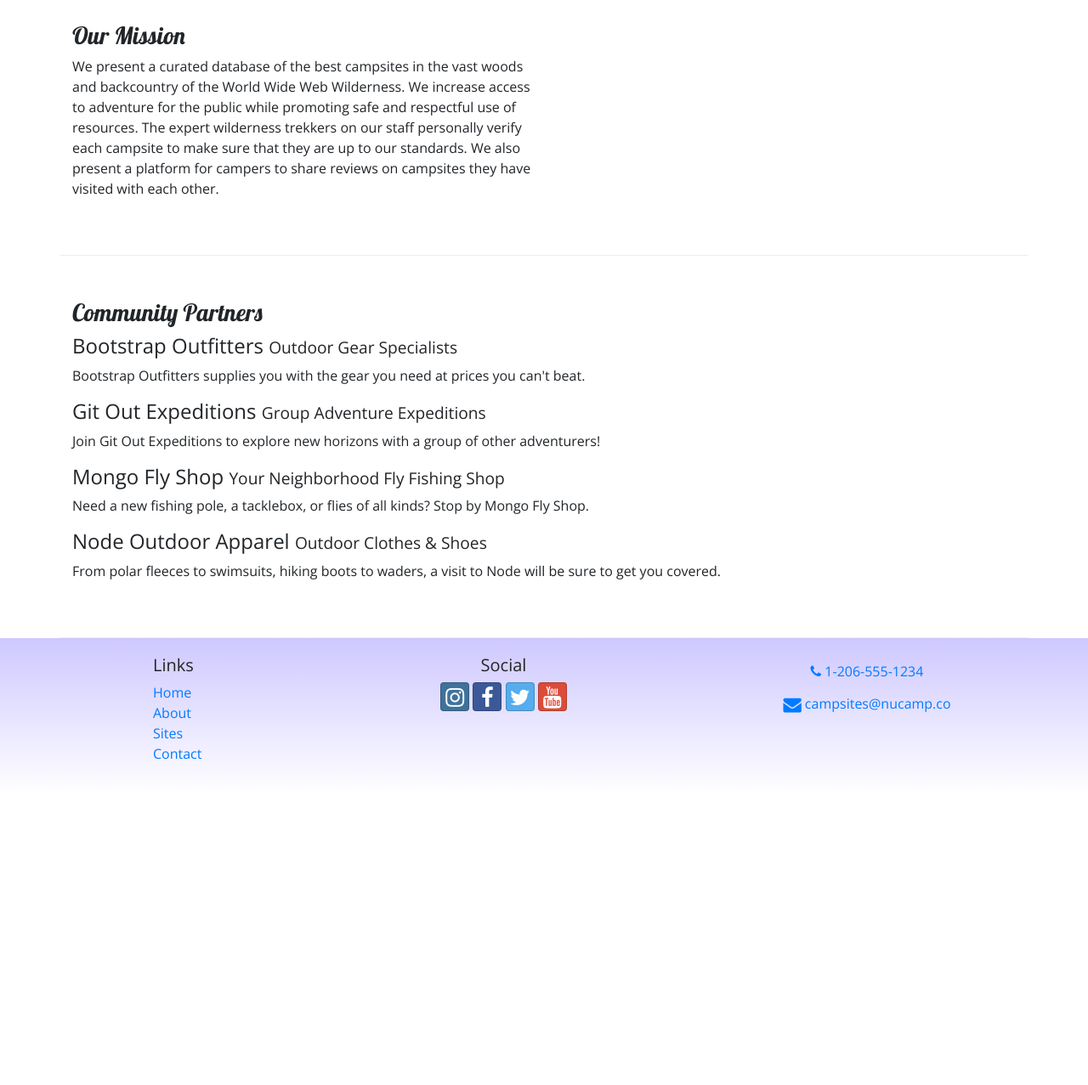
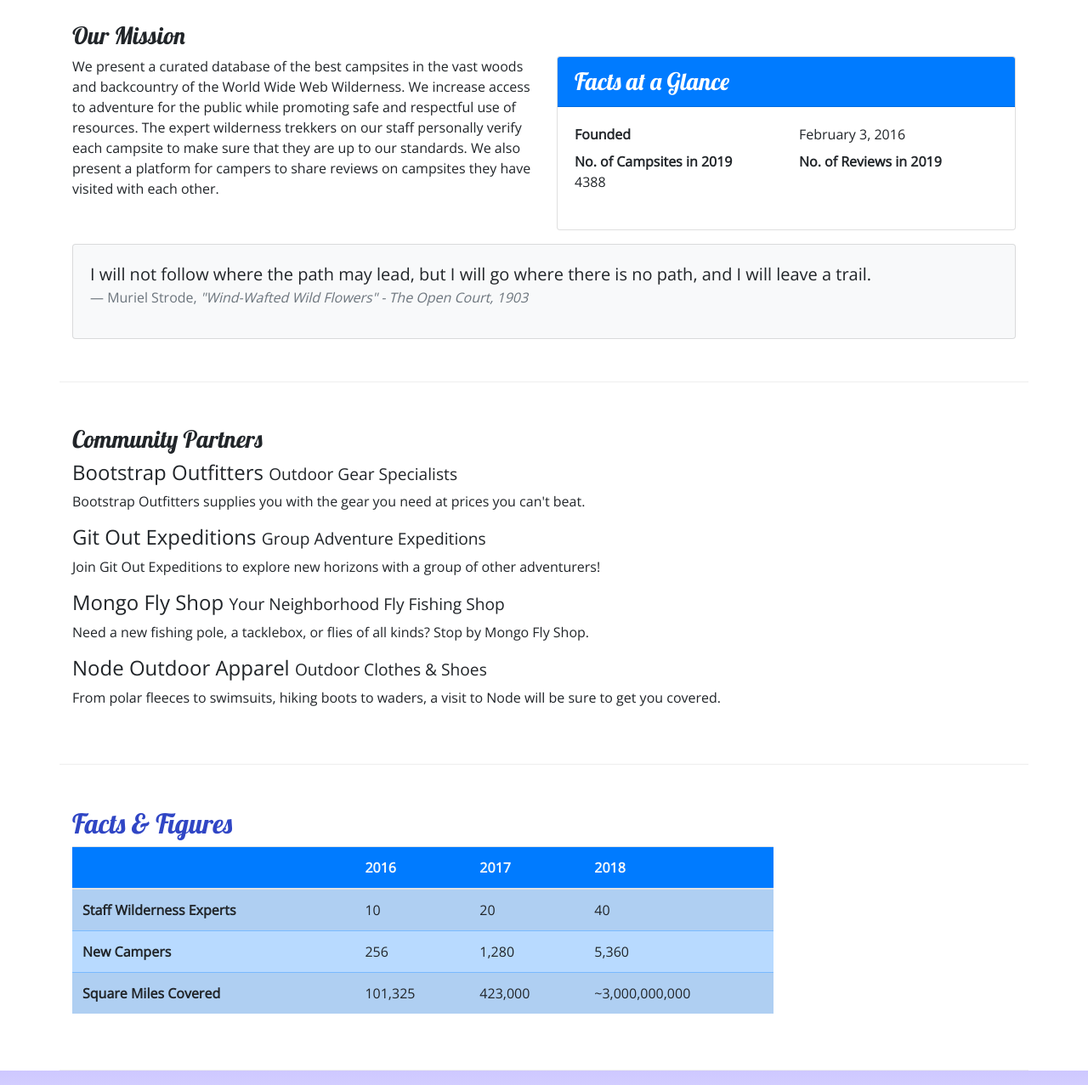
Before and after one commit to kweisse1/nucampsite, a website: page aboutus.html in a window 1280 px wide. Shown: the part 480-1757 px from the top of the page at 85% size. Before the commit the page ends 1415 px from the top, so only its background shows below. Drawn offline with nearby package versions, Linux system fonts and the light colour scheme.

Commit message:
tables and cards, table-responsive not working

```diff
--- a/aboutus.html
+++ b/aboutus.html
@@ -46,7 +46,7 @@
                     </ul>
                 </div>
         </div>
-        </nav>
+    </nav>
 
     <div class="container">
         <!-- About Us -->
@@ -69,6 +69,32 @@
             <div class="col-12 col-sm-6">
                 <p>We present a curated database of the best campsites in the vast woods and backcountry of the World Wide Web Wilderness. We increase access to adventure for the public while promoting safe and respectful use of resources. The expert wilderness trekkers on our staff personally verify each campsite to make sure that they are up to our standards. We also present a platform for campers to share reviews on campsites they have visited with each other.</p>
             </div>
+            <div class="col-sm-6">
+                <div class="card">
+                    <h3 class="card-header bg-primary text-white">Facts at a Glance</h3>
+                    <div class="card-body">
+                        <dl class="row">
+                            <dt class="col-6">Founded</dt>
+                            <dd class="col-6">February 3, 2016</dd>
+                            <dt class="col-6">No. of Campsites in 2019</dt>
+                            <dt class="col-6">No. of Reviews in 2019</dt>
+                            <dd class="col-6">4388</dd>
+                        </dl>
+                    </div>
+                </div>
+            </div>
+            <div class="col">
+                <div class="card bg-light mt-3">
+                    <blockquote class="blockquote card-body">
+                        <p class="mb-0">I will not follow where the path may lead, but I will go where there is no path, and I will leave a trail.</p>
+                        <footer class="blockquote-footer">Muriel Strode,
+                            <cite title="Source Title">"Wind-Wafted Wild Flowers" -
+                                The Open Court, 1903
+                            </cite>
+                        </footer>
+                    </blockquote>
+                </div>
+            </div>
         </div>
 
         <!-- Community Partners -->
@@ -87,9 +113,48 @@
                 <p class="d-none d-sm-block">From polar fleeces to swimsuits, hiking boots to waders, a visit to Node will be sure to get you covered.</p>
             </div>
         </div>
+
+        <div class="row row-content">
+            <div class="col-sm-9">
+                <h2>Facts &amp; Figures</h2>
+                <div class="table-responsive">
+                    <table class="table table-striped">
+                        <thead>
+                            <tr class="bg-primary text-light">
+                                <th></th>
+                                <th>2016</th>
+                                <th>2017</th>
+                                <th>2018</th>
+                            </tr>
+                        </thead>
+                        <tbody class="table-primary">
+                            <tr>
+                                <th>Staff Wilderness Experts</th>
+                                <td>10</td>
+                                <td>20</td>
+                                <td>40</td>
+                            </tr>
+                            <tr>
+                                <th>New Campers</th>
+                                <td>256</td>
+                                <td>1,280</td>
+                                <td>5,360</td>
+                            </tr>
+                            <tr>
+                                <th>Square Miles Covered</th>
+                                <td>101,325</td>
+                                <td>423,000</td>
+                                <td>~3,000,000,000</td>
+                            </tr>
+                        </tbody>
+                    </table>
+                </div>
+            </div>
+        </div>
+
     </div>
 
-    <footer>
+    <footer class="site-footer">
         <div class="container">
             <div class="row">
                 <div class="col-4 col-sm-2 offset-1">
--- a/css/styles.css
+++ b/css/styles.css
@@ -14,7 +14,7 @@ header h2{
     color: #CEC8FF;
 }
 
-footer {
+.site-footer {
     background-image: linear-gradient(#CEC8FF, white);
     padding: 20px 0;
 }
```
Also changed, not shown: contactus.html (+1 -1 lines), index.html (+1 -1 lines).
